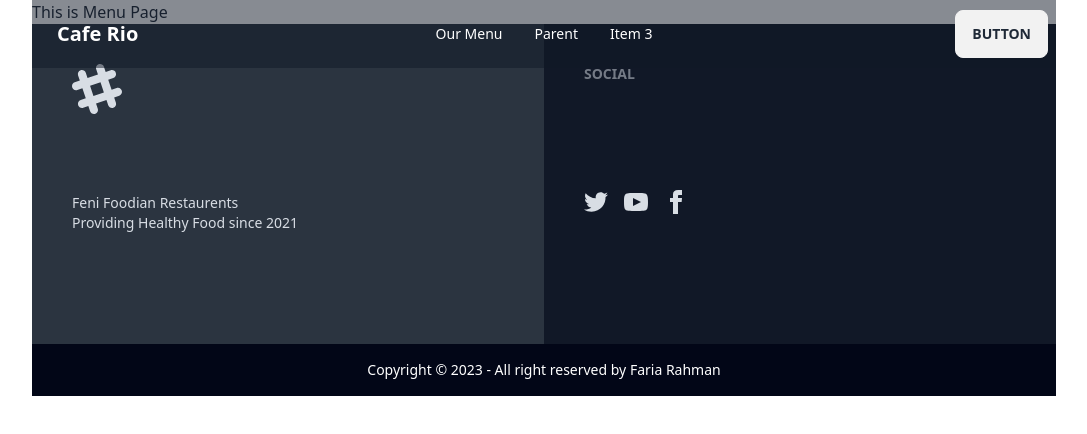
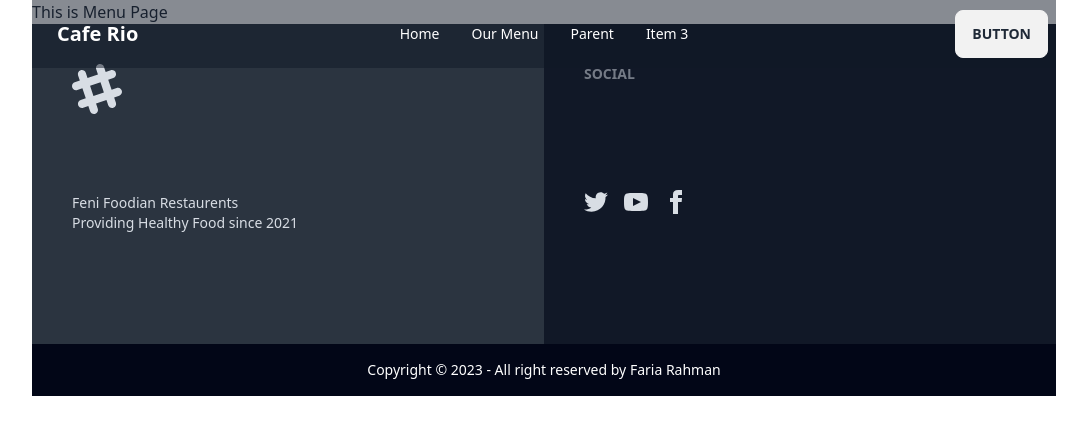
Before and after one commit to faria-r/Foodian-ClientSide, a React (Vite) app: page /menu in a window 1280 px wide. Shown: the top 434 px of the page, without its empty margins (96-1183 px from the left). Built offline with nearby package versions, Linux system fonts and the light colour scheme.

Commit message:
Custom Hook created for dynamic title

```diff
--- a/index.html
+++ b/index.html
@@ -4,7 +4,7 @@
     <meta charset="UTF-8" />
     <link rel="icon" type="image/svg+xml" href="./src/assets/logo.png" />
     <meta name="viewport" content="width=device-width, initial-scale=1.0" />
-    <title>Cafe Rio</title>
+    <!-- <title>Cafe Rio</title> -->
   </head>
   <body>
     <div id="root"></div>
--- /dev/null
+++ b/src/Hooks/useTitle/useTitle.js
@@ -0,0 +1,9 @@
+import { useEffect, useState } from "react";
+
+export const useTitle = (title) => {
+  useEffect(() => {
+    document.title = `${title}`;
+  }, [title]);
+
+  return title;
+};
--- a/src/Pages/Home/Home/Home.jsx
+++ b/src/Pages/Home/Home/Home.jsx
@@ -7,8 +7,10 @@ import Call from './Contact/Call';
 import FeaturedItem from './FeaturedItem/FeaturedItem';
 import FromMenu from './FromMenu/FromMenu';
 import Testimonials from './Testimonials/Testimonials';
+import { useTitle } from '../../../Hooks/useTitle/useTitle';
 
 const Home = () => {
+    useTitle('Cafe Rio -Home')
     return (
         <div>
             <Banner></Banner>
--- a/src/Pages/Menu/Menu/Menu.jsx
+++ b/src/Pages/Menu/Menu/Menu.jsx
@@ -1,6 +1,8 @@
 import React from 'react';
+import { useTitle } from '../../../Hooks/useTitle/useTitle';
 
 const Menu = () => {
+useTitle('Menu')
     return (
         <div>
             <h3>
--- a/src/Pages/Shared/Navbar/Navbar.jsx
+++ b/src/Pages/Shared/Navbar/Navbar.jsx
@@ -4,6 +4,9 @@ import { Link } from "react-router-dom";
 const Navbar = () => {
   const navoptions = (
     <>
+      <li>
+       <Link to='/'>Home</Link>
+      </li>
       <li>
        <Link to='/menu'>Our Menu</Link>
       </li>
@@ -39,7 +42,7 @@ const Navbar = () => {
             </label>
             <ul
               tabIndex={0}
-              className="menu menu-sm dropdown-content mt-3 z-[1] p-2 shadow bg-base-100 rounded-box w-52"
+              className="menu menu-sm text-white dropdown-content mt-3 z-[1] p-2 shadow  w-52"
             >
               {navoptions}
             </ul>
@@ -47,7 +50,7 @@ const Navbar = () => {
           <a className="btn btn-ghost normal-case text-xl">Cafe Rio</a>
         </div>
         <div className="navbar-center hidden lg:flex">
-          <ul className="menu menu-horizontal px-1">{navoptions}</ul>
+          <ul className="menu menu-horizontal px-1 text-white">{navoptions}</ul>
         </div>
         <div className="navbar-end">
           <a className="btn">Button</a>
```
